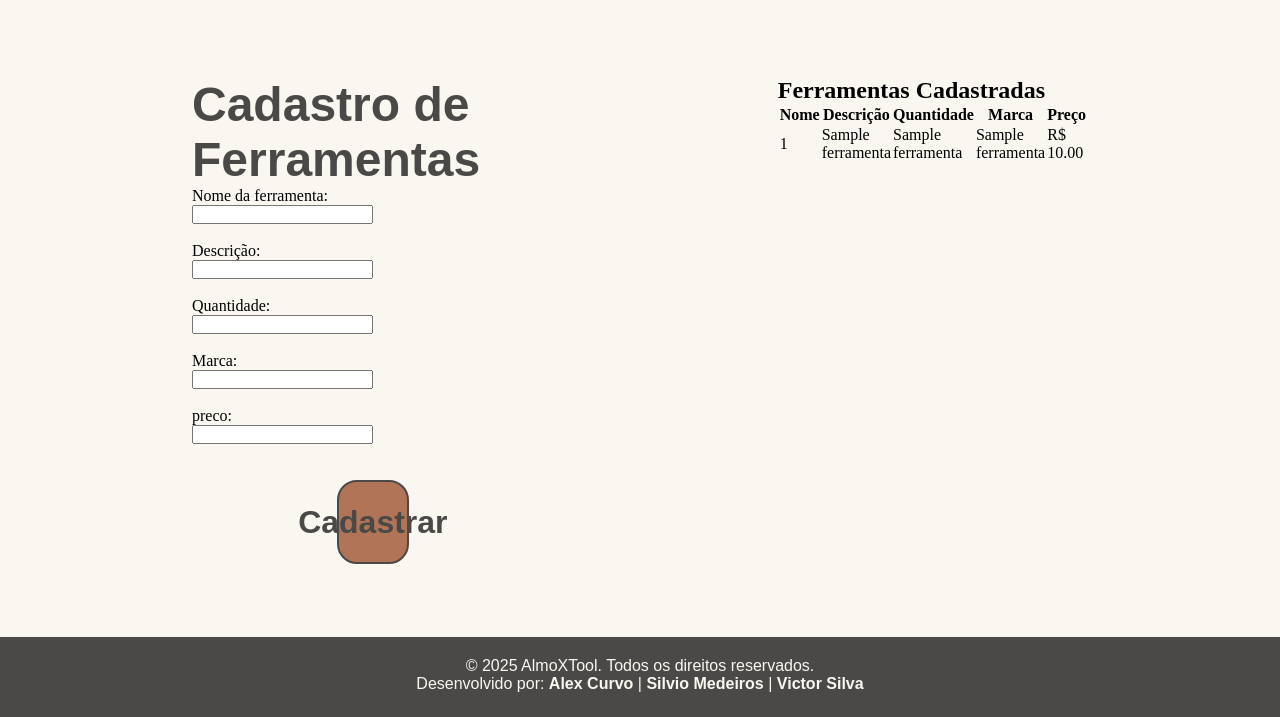
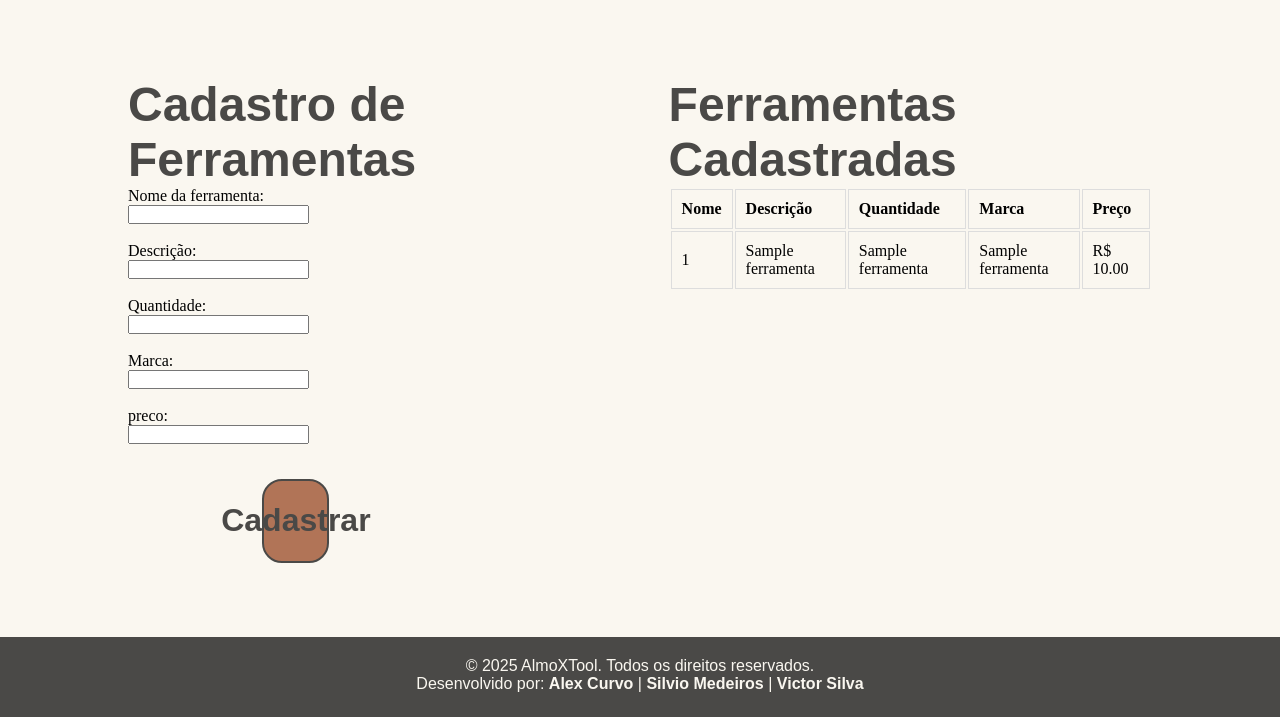
Before and after one commit to Alex-Olv/Almoxarifado, a Flask app: template templates/ferramentas.html in a window 1280 px wide. Shown: the part 83-800 px from the top of the page. Run offline with Flask 3, Linux system fonts and the light colour scheme; the template is opened without the code that fills it: most values are stand-ins (such as "Sample title", 1, 10 or a date in 2020).

Commit message:
melhorei as tabelas

```diff
--- a/static/css/style.css
+++ b/static/css/style.css
@@ -131,7 +131,17 @@ html,body{
 }
 
 .conteudo_principal_ferramentas{
-    padding: 6% 15%;
-    gap: 25%;
+    padding: 6% 10%;
+    gap: 20%;
     display: flex;
 }
+
+.cadastro_ferramentas{
+    width: 40%;
+}
+
+table th, table td {
+    border: 1px solid #ddd;
+    padding: 10px;
+    text-align: left;
+}
--- a/templates/ferramentas.html
+++ b/templates/ferramentas.html
@@ -19,7 +19,7 @@
         </nav>
     </header>
     <main class="conteudo_principal_ferramentas" >
-        <div>
+        <div class="cadastro_ferramentas">
         <h1 class="titulo_principal">Cadastro de Ferramentas</h1>
         <form action="/cadastrar" method="POST">
                 <label>Nome da ferramenta:</label><br>
@@ -41,7 +41,7 @@
             </form>
         </div>
             <div>
-            <h2 class="titulo_secundario">Ferramentas Cadastradas</h2>
+            <h2 class="titulo_principal">Ferramentas Cadastradas</h2>
             <table class="tabela_ferramentas">
                 <thead>
                     <tr>
```
